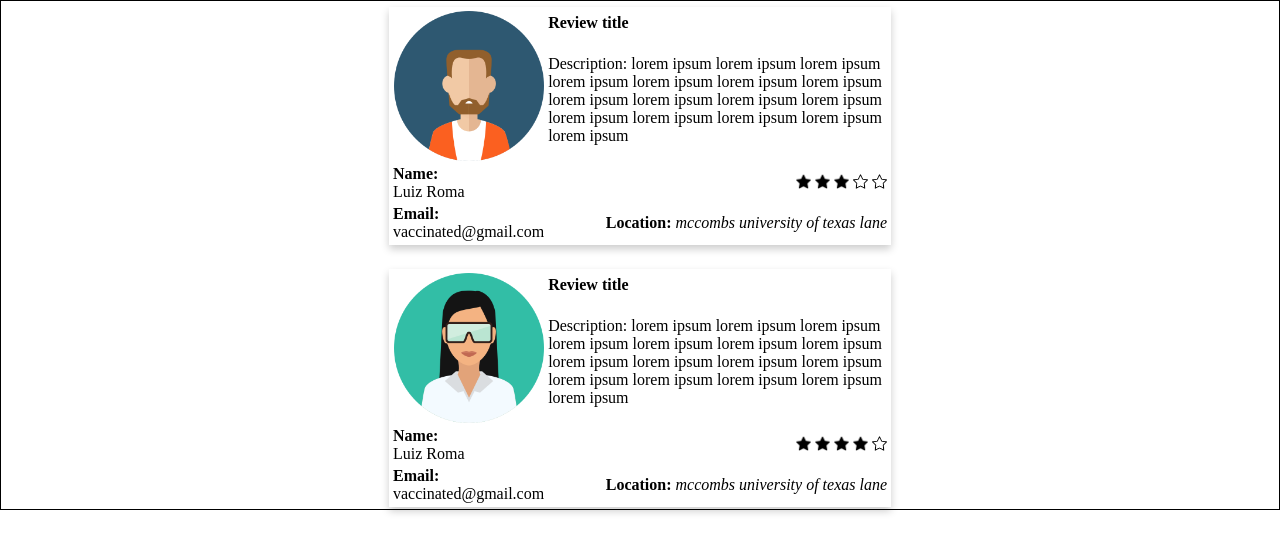
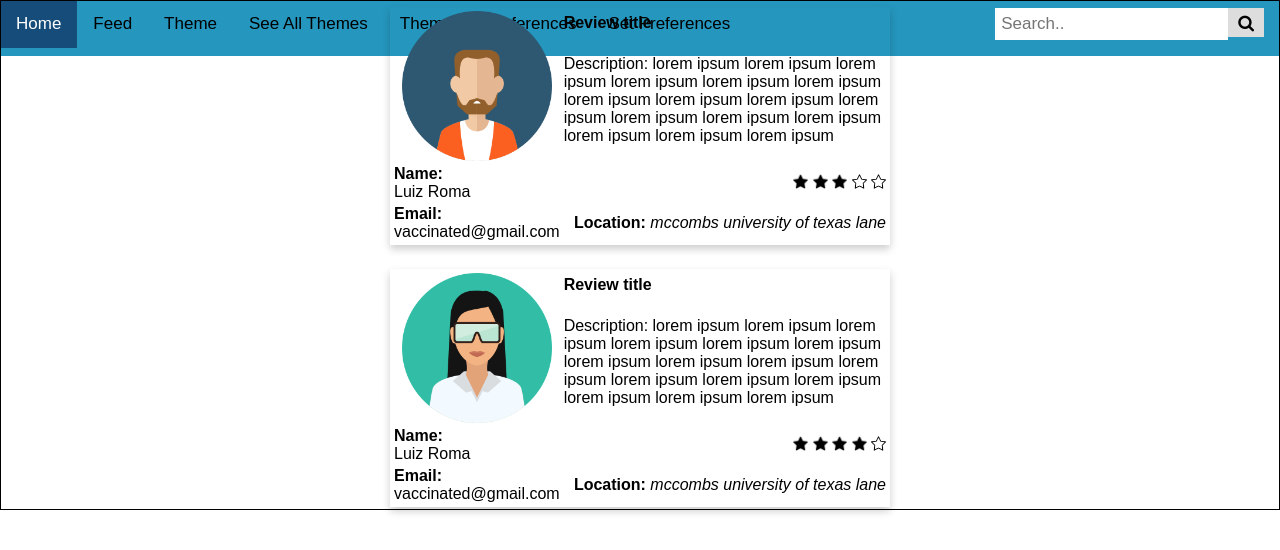
Before and after one commit to ankitguptaswe/APAD-Vaccination-Reviews, a Flask app: template templates/feed.html in a window 1280 px wide. Shown: the top 550 px of the page. Run offline with Flask 2, Linux system fonts and the light colour scheme; the template is opened without the code that fills it, so the values that code supplies are empty.

Commit message:
feed nav bar

```diff
--- a/templates/feed.html
+++ b/templates/feed.html
@@ -3,16 +3,45 @@
  <head>
    <!-- <link type="text/css" rel="stylesheet" href="{{ url_for('static', filename='style.css') }}"> -->
    <link type="text/css" rel="stylesheet" href="../static/style.css">
+     <link rel="stylesheet" href="https://cdnjs.cloudflare.com/ajax/libs/font-awesome/4.7.0/css/font-awesome.min.css">
+    <link href="alternatesearchstyle.css" rel="stylesheet" type="text/css"/>
+ <style>
+* {box-sizing: border-box;}
+    </style>
  </head>
 
 
  <body>
+
+
+<div class="topnav">
+  <a class="active" href="#home">Home</a>
+  <a href="#Feed">Feed</a>
+  <a href="#Create Theme">Theme</a>
+  <a href="#See All Themes">See All Themes</a>
+  <a href="#Themes">Theme</a>
+  <a href="#Preferences">Preferences</a>
+  <a href="#Set Preferences">Set Preferences</a>
+  <div class="search-container">
+    <form action="/action_page.php">
+      <input type="text" placeholder="Search.." name="search">
+      <button type="submit"><i class="fa fa-search"></i></button>
+    </form>
+  </div>
+</div>
+
+<div style="padding-left:16px">
+</div>
+
+
 
 {% for detail in details %}
 {{detail['theme']}}
 {{detail.content}}
 
 {% endfor %}
+
+
 
    <table border = 0 style = "width: 100%; position: absolute; top: 0; bottom: 0; left: 0; right: 0; border: 1px solid">
      <tr>
```
